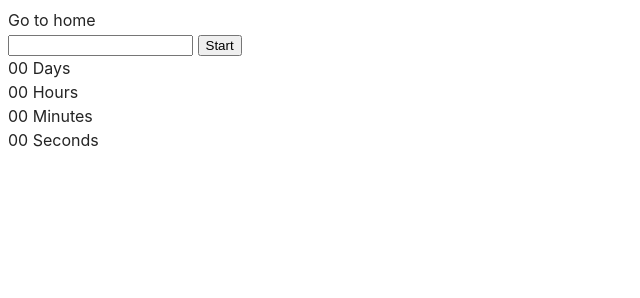
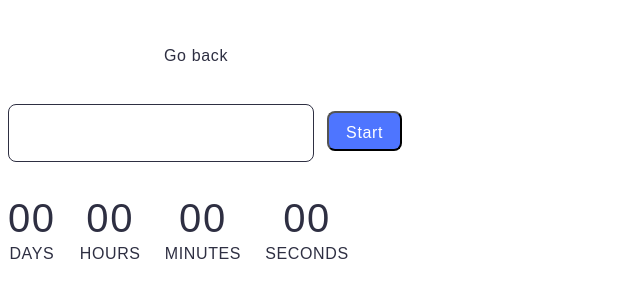
Before and after one commit to Valeria-Karanduyk/goit-js-hw-10, a website built with Vite: page src/1-timer.html in a window 1280 px wide. Shown: the whole page, without its empty margins (0-640 px from the left). Built offline with nearby package versions, Linux system fonts and the light colour scheme.

Commit message:
task-1 css

```diff
--- a/src/1-timer.html
+++ b/src/1-timer.html
@@ -7,8 +7,10 @@
     <link rel="stylesheet" href="./css/styles.css">
 </head>
 <body>
-    <p><a href="./index.html"></a>Go to home</p>
-
+    <section class="container-timer">
+    <p><a href="./index.html"></a>Go back</p>
+</section>
+<section>
 <input type="text" id="datetime-picker" />
 <button type="button" data-start>Start</button>
 
@@ -30,7 +32,7 @@
         <span class="label">Seconds</span>
     </div>
 </div>
-
+</section>
 <script src="./js/1-timer.js"></script>
 </body>
 </html>
--- a/src/css/1-timer.css
+++ b/src/css/1-timer.css
@@ -0,0 +1,102 @@
+body {
+    font-family: "Montserrat", sans-serif;
+    font-weight: 400;
+    font-size: 16px;
+    line-height: 1.5;
+    letter-spacing: 0.04em;
+    color: #2e2f42;
+}
+
+.container-timer{
+    padding: 36px 156px;
+}
+
+a[href="./index.html"]{
+    color: #000;
+        text-decoration: none;
+        font-weight: bold;
+}
+
+#datetime-picker{
+    font-family: "Montserrat", sans-serif;
+        font-weight: 400;
+        font-size: 16px;
+        line-height: 1.5;
+        letter-spacing: 0.04em;
+        border-radius: 8px;
+        width: 272px;
+        height: 40px;
+        border: 1px solid #2e2f42;
+        outline: none;
+        padding: 8px 16px;
+}
+
+#datetime-picker:hover {
+    border-radius: 4px;
+    border: 1px solid #000;
+}
+
+#datetime-picker:active {
+
+    color: #000;
+    border: 1px solid #4e75ff;
+    border-radius: 4px;
+}
+
+#datetime-picker:disabled {
+    color: #808080;
+    border: 1px solid #808080;
+    border-radius: 4px;
+}
+
+button[data-start] {
+    border-radius: 8px;
+    padding: 8px 16px;
+    width: 75px;
+    height: 40px;
+    background: #4e75ff;
+    font-weight: 500;
+    font-size: 16px;
+    line-height: 1.5;
+    letter-spacing: 0.04em;
+    color: #fff;
+    margin-left: 8px;
+}
+
+button[data-start]:hover {
+    background: #6c8cff;
+}
+
+button[data-start]:disabled {
+    color: #989898;
+    background: #cfcfcf;
+}
+
+.timer {
+    display: flex;
+    gap: 24px;
+    width: 346px;
+    height: 72px;
+    margin-top: 32px;
+}
+
+.field {
+    display: flex;
+    flex-direction: column;
+    font-family: "Montserrat", sans-serif;
+    font-weight: 400;
+    color: #2e2f42;
+    text-align: center;
+}
+
+.value {
+    font-size: 40px;
+    line-height: 1.2;
+    letter-spacing: 0.04em;
+}
+
+.label {
+    font-size: 16px;
+    line-height: 1.5;
+    text-transform: uppercase;
+}
--- a/src/css/reset.css
+++ b/src/css/reset.css
@@ -32,3 +32,11 @@ img {
   max-width: 100%;
   height: auto;
 }
+
+input{
+  outline: none;
+}
+
+fieldset{
+  margin: 0px;
+}
```
